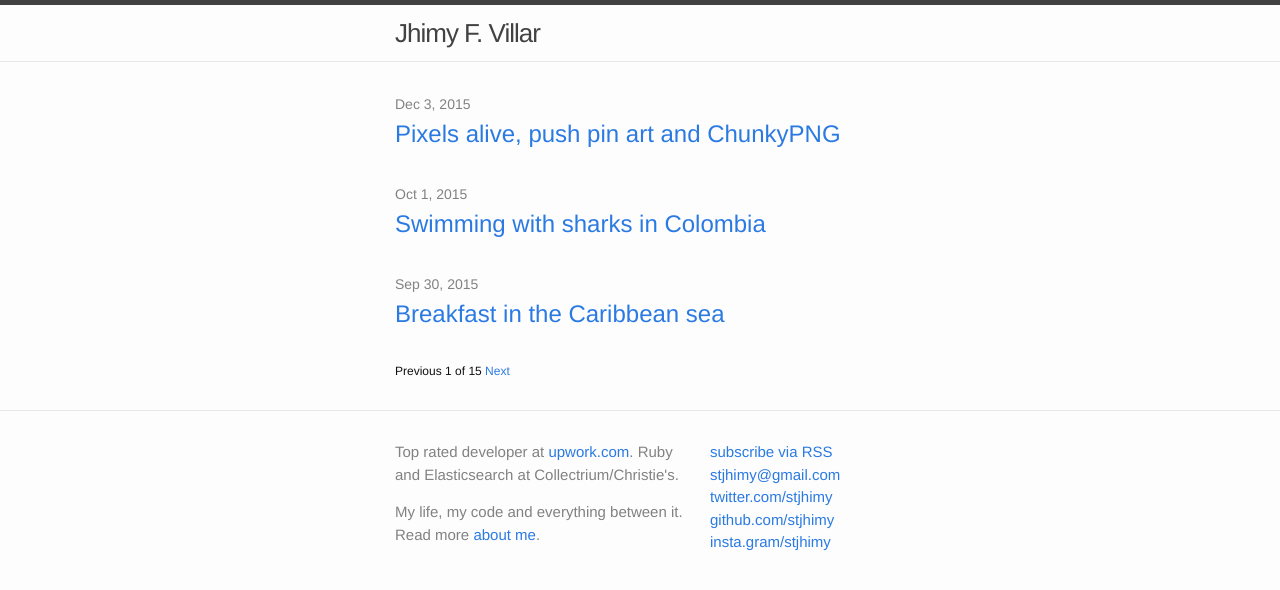
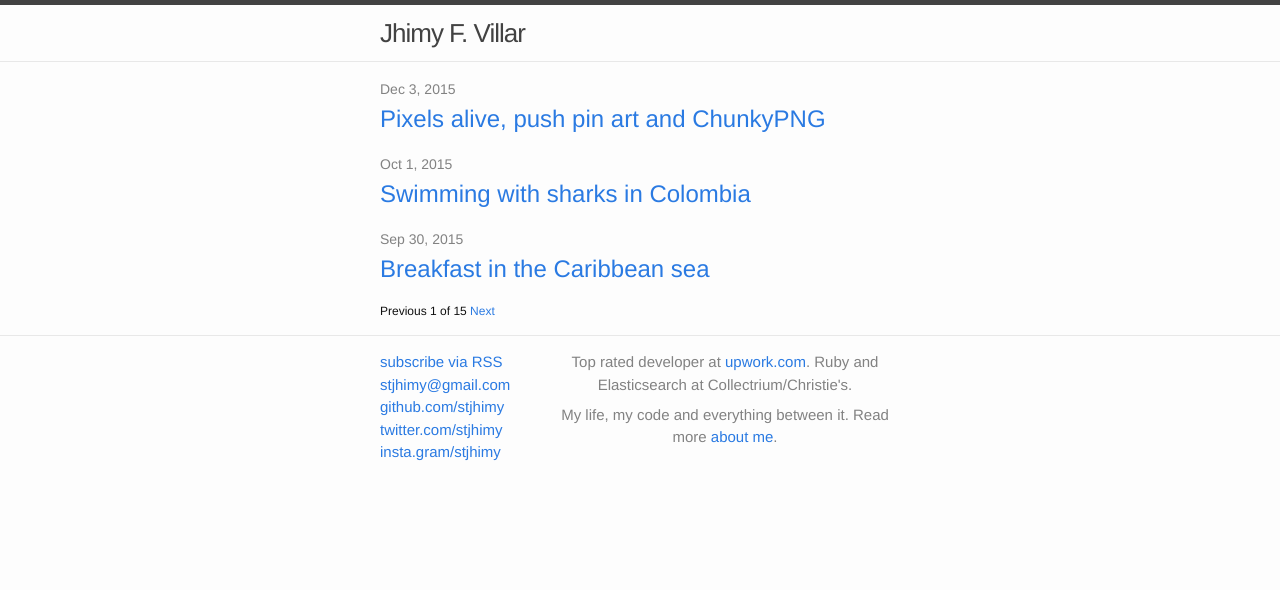
Before and after one commit to stjhimy/stjhimy.github.io, a Jekyll site: the page built from index.html, in a window 1280 px wide. Shown: the top 590 px of the page. Built offline with Jekyll 4.4.1, drawn with Linux system fonts in a browser that asks for light colours; the list of posts is cut into pages by our own code.

Commit message:
Update footer

```diff
--- a/_includes/footer.html
+++ b/_includes/footer.html
@@ -18,10 +18,10 @@
             <a href="mailto:stjhimy@gmail.com" target="blank"><span class="username">stjhimy@gmail.com</span></a>
           </li>
           <li>
-            <a href="https://twitter.com/stjhimy" target="blank"><span class="username">twitter.com/stjhimy</span></a>
+            <a href="https://github.com/stjhimy" target="blank"><span class="username">github.com/stjhimy</span></a>
           </li>
           <li>
-            <a href="https://github.com/stjhimy" target="blank"><span class="username">github.com/stjhimy</span></a>
+            <a href="https://twitter.com/stjhimy" target="blank"><span class="username">twitter.com/stjhimy</span></a>
           </li>
           <li>
             <a href="https://instagram.com/stjhimy" target="blank"><span class="username">insta.gram/stjhimy</span></a>
--- a/_sass/_layout.scss
+++ b/_sass/_layout.scss
@@ -133,10 +133,14 @@
 
 .footer-col-2 {
   width: 150px;
+  float: left;
+  text-alig: justify;
 }
 
 .footer-col-3 {
-  width: 300px;
+  width: 350px;
+  float: right;
+  text-align: center;
 }
 
 @include media-query($on-laptop) {
--- a/css/main.scss
+++ b/css/main.scss
@@ -12,7 +12,7 @@ $base-font-weight: 400;
 $small-font-size:  $base-font-size * 0.875;
 $base-line-height: 1.5;
 
-$spacing-unit:     30px;
+$spacing-unit:     15px;
 
 $text-color:       #111;
 $background-color: #fdfdfd;
```
